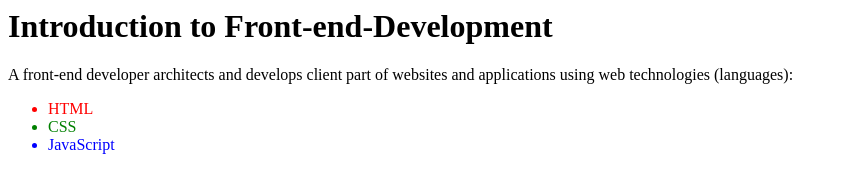
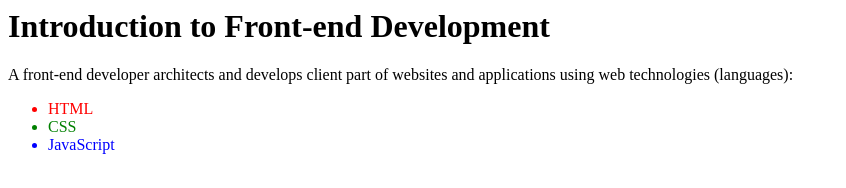
Before and after one commit to Sanja-lah/front-end-development, a plain HTML site: page Index.html in a window 1280 px wide. Shown: the whole page, without its empty margins (0-846 px from the left). Drawn offline with Linux system fonts and the light colour scheme.

Commit message:
Initial Commit

```diff
--- a/Index.html
+++ b/Index.html
@@ -1,4 +1,4 @@
-<h1>Introduction to Front-end-Development</h1>
+<h1>Introduction to Front-end Development</h1>
 <p>A front-end developer architects and develops client part of websites and applications using web technologies (languages):</p>
 <ul>
 <li style="color:red;">HTML</li>
```
